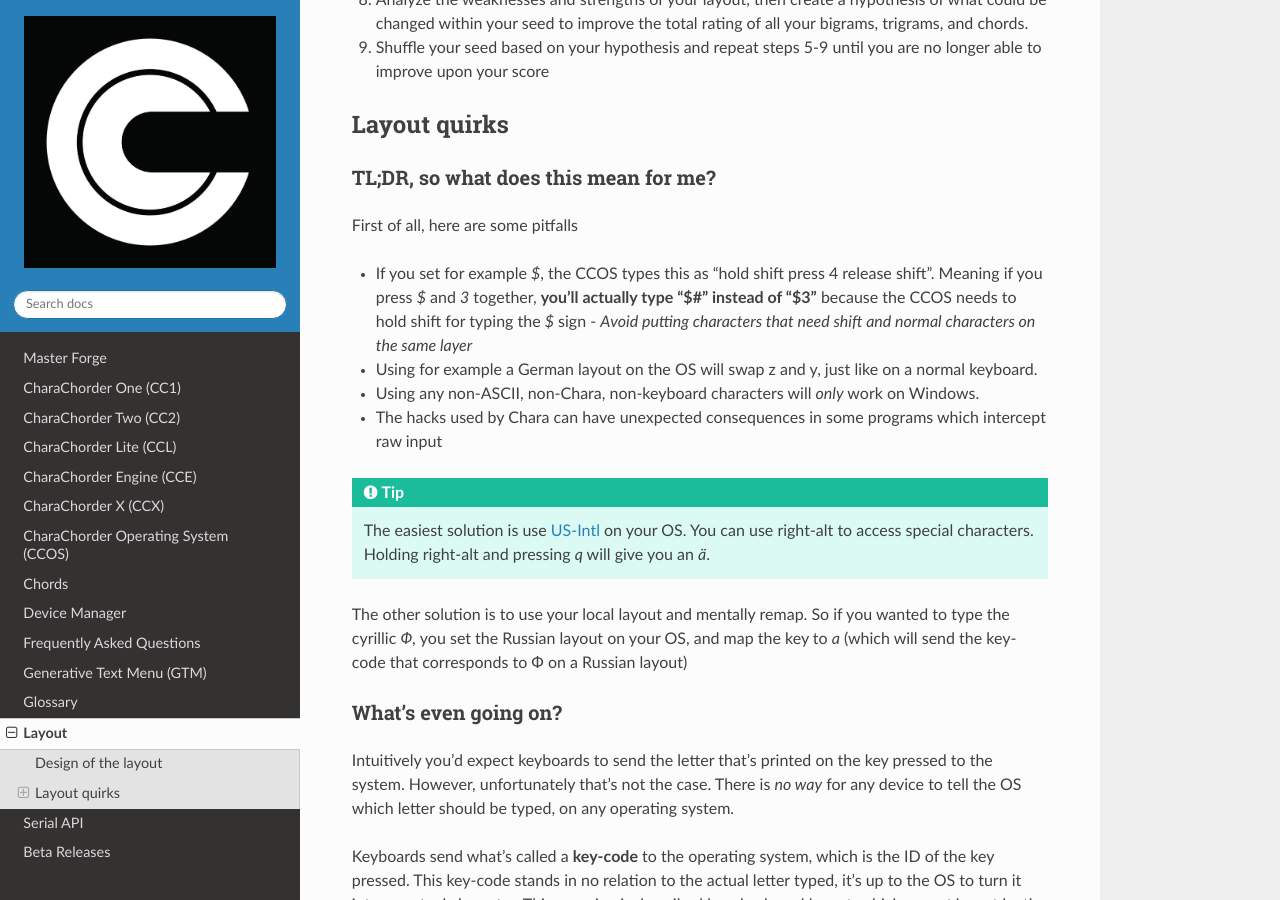
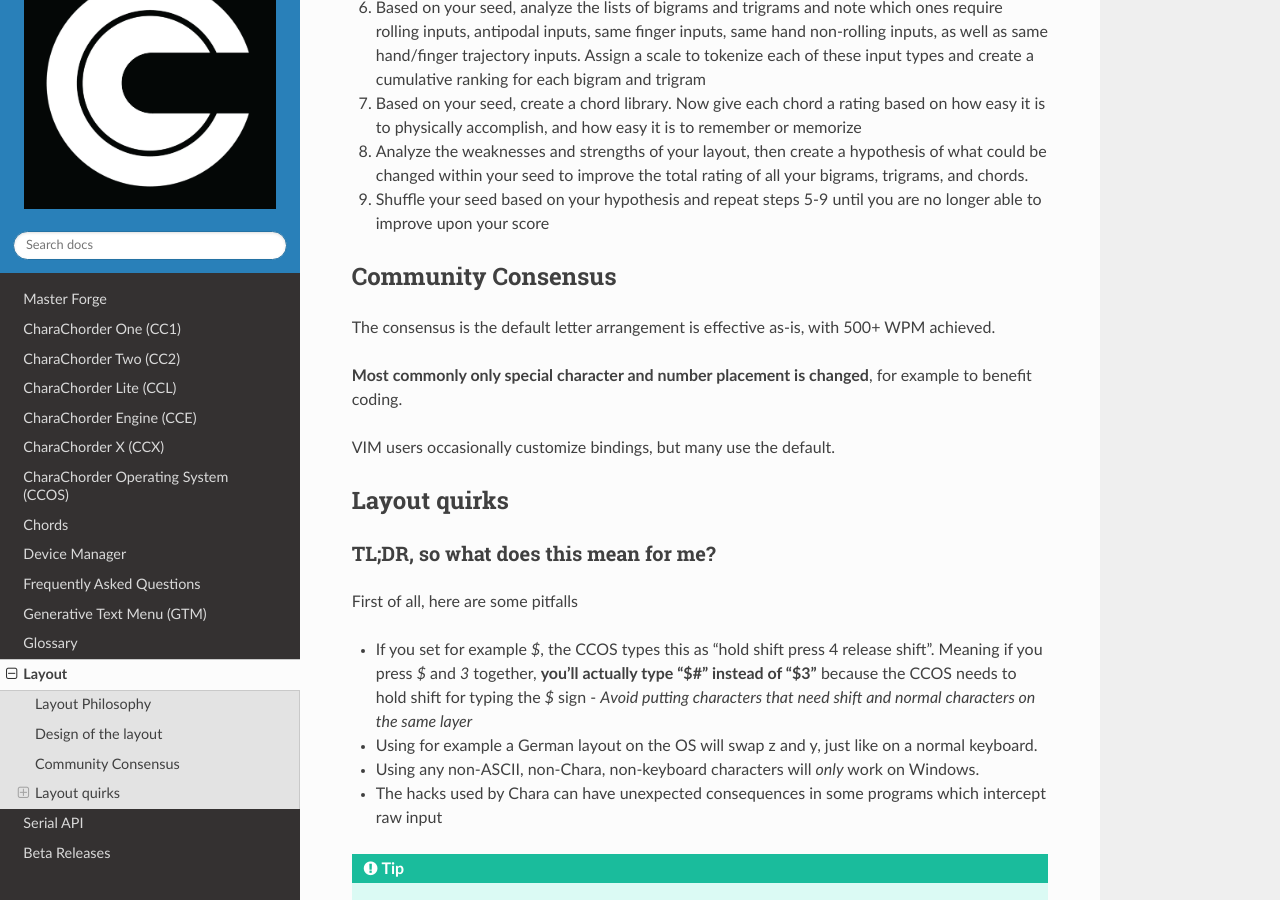
Before and after one commit to CharaChorder/docs, a Sphinx documentation site: the page built from docs/Layout.rst, in a window 1280 px wide and 900 px high, scrolled down 1044 px. Built offline with Sphinx 7.4.7 and the Read the Docs theme 3.1.0, drawn with Linux system fonts in a browser that asks for light colours; some of the changed text lies outside the part shown.

Commit message:
docs(learning-the-layout) moved the technical to the Layout

```diff
--- a/docs/Layout.rst
+++ b/docs/Layout.rst
@@ -2,6 +2,11 @@
 
 Layout
 ======
+
+Layout Philosophy
+-----------------
+
+The default CC English layout is optimized around common letter pairs and triplets in English (bigrams and trigrams: 'er', 'at', 'ing'), so frequent words feel effortless to type and supports logical :doc:`lexical chords<Chords>`.
 
 Design of the layout
 --------------------
@@ -31,6 +36,15 @@
 7. Based on your seed, create a chord library. Now give each chord a rating based on how easy it is to physically accomplish, and how easy it is to remember or memorize
 8. Analyze the weaknesses and strengths of your layout, then create a hypothesis of what could be changed within your seed to improve the total rating of all your bigrams, trigrams, and chords.
 9. Shuffle your seed based on your hypothesis and repeat steps 5-9 until you are no longer able to improve upon your score
+
+Community Consensus
+-------------------
+
+The consensus is the default letter arrangement is effective as-is, with 500+ WPM achieved.
+
+**Most commonly only special character and number placement is changed**, for example to benefit coding.
+
+VIM users occasionally customize bindings, but many use the default.
 
 Layout quirks
 -------------
```
Also changed, not shown: docs/CharaChorder One.rst (+4 -11 lines), docs/CharaChorder Two.rst (+4 -11 lines), docs/Master Forge.rst (+4 -11 lines).
